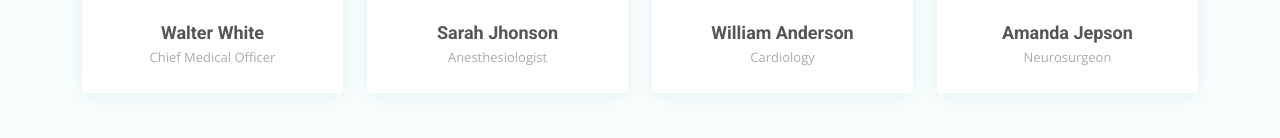
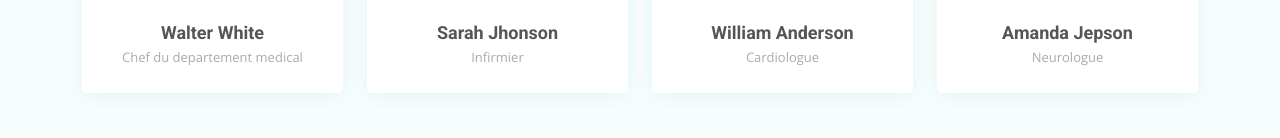
Before and after one commit to CheickSid27/SITE-CIMBBA, a plain HTML site: page index.html in a window 1280 px wide. Shown: the part 6600-6738 px from the top of the page. Drawn offline with nearby package versions, Linux system fonts and the light colour scheme.

Commit message:
Update index.html

```diff
--- a/index.html
+++ b/index.html
@@ -633,7 +633,7 @@
               </div>
               <div class="member-info">
                 <h4>Walter White</h4>
-                <span>Chief Medical Officer</span>
+                <span>Chef du departement medical</span>
               </div>
             </div>
           </div>
@@ -651,7 +651,7 @@
               </div>
               <div class="member-info">
                 <h4>Sarah Jhonson</h4>
-                <span>Anesthesiologist</span>
+                <span>Infirmier</span>
               </div>
             </div>
           </div>
@@ -669,7 +669,7 @@
               </div>
               <div class="member-info">
                 <h4>William Anderson</h4>
-                <span>Cardiology</span>
+                <span>Cardiologue</span>
               </div>
             </div>
           </div>
@@ -687,7 +687,7 @@
               </div>
               <div class="member-info">
                 <h4>Amanda Jepson</h4>
-                <span>Neurosurgeon</span>
+                <span>Neurologue</span>
               </div>
             </div>
           </div>
```
